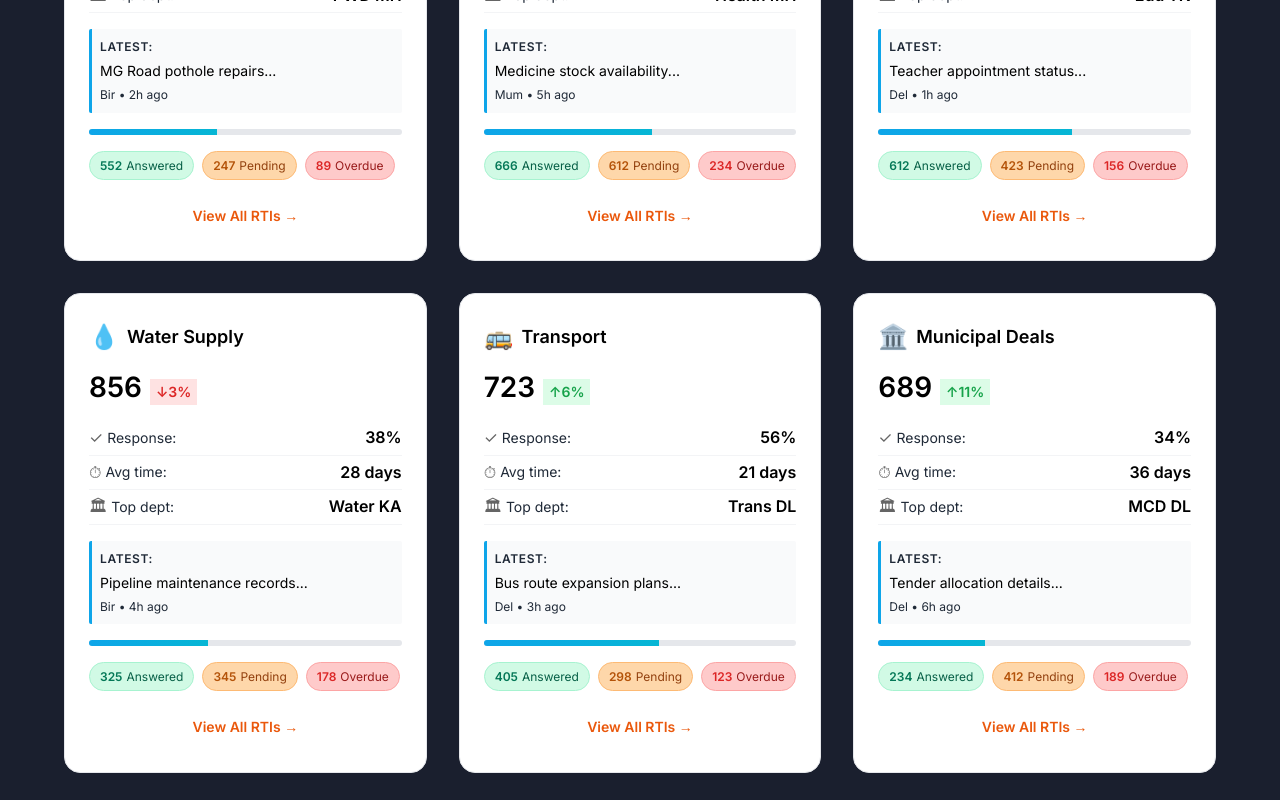
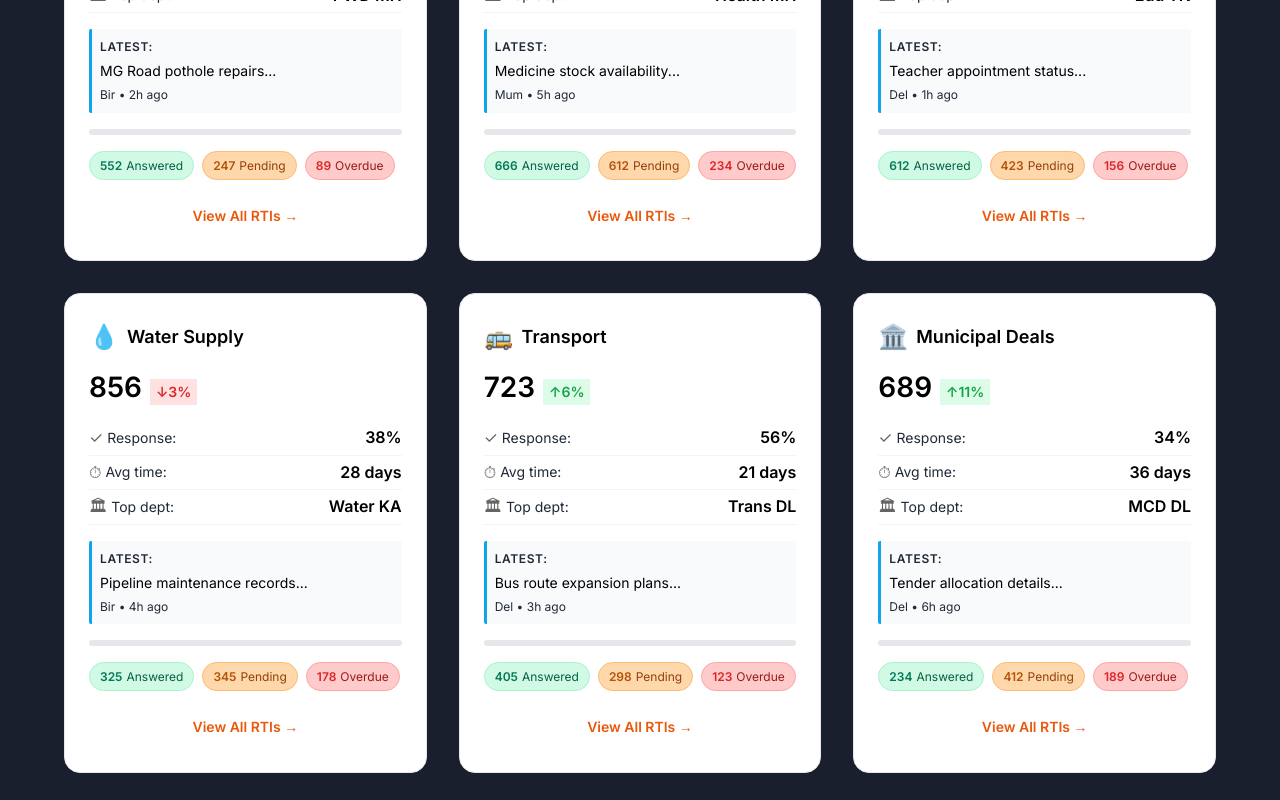
Before and after one commit to Yugantar-NGO/youRTI-UI, a Next.js app: page / in a window 1280 px wide. Shown: the part 2180-2980 px from the top of the page. Built offline with nearby package versions, Linux system fonts and the light colour scheme.

Commit message:
feat(landing): add normalized three-color progress bar
Add calculation logic to normalize RTI status counts (answered, pending,
overdue) into percentages. Replace single-color progress bar with three
segments representing each status proportionally.

```diff
--- a/src/components/features/landing/atoms/TopicCard.tsx
+++ b/src/components/features/landing/atoms/TopicCard.tsx
@@ -18,6 +18,12 @@ interface TopicCardProps {
 export function TopicCard({ topic, className = '' }: TopicCardProps) {
   const changeIcon = topic.countChange >= 0 ? '↑' : '↓'
   const changeClass = topic.countChange >= 0 ? styles.positive : styles.negative
+
+  // Calculate normalized percentages for progress bar
+  const total = topic.answeredCount + topic.pendingCount + topic.overdueCount
+  const answeredPercentage = total > 0 ? (topic.answeredCount / total) * 100 : 0
+  const pendingPercentage = total > 0 ? (topic.pendingCount / total) * 100 : 0
+  const overduePercentage = total > 0 ? (topic.overdueCount / total) * 100 : 0
 
   return (
     <div className={`${styles.card} ${className}`}>
@@ -68,11 +74,19 @@ export function TopicCard({ topic, className = '' }: TopicCardProps) {
         </div>
       </div>
 
-      {/* Progress bar for response rate */}
+      {/* Progress bar with three segments: answered (green), pending (orange), overdue (red) */}
       <div className={styles.progressBar}>
         <div
-          className={styles.progressFill}
-          style={{ width: `${topic.responseRate}%` }}
+          className={styles.progressAnswered}
+          style={{ width: `${answeredPercentage}%` }}
+        />
+        <div
+          className={styles.progressPending}
+          style={{ width: `${pendingPercentage}%` }}
+        />
+        <div
+          className={styles.progressOverdue}
+          style={{ width: `${overduePercentage}%` }}
         />
       </div>
 
```
